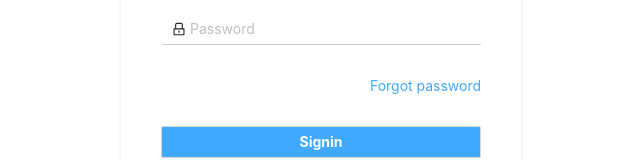
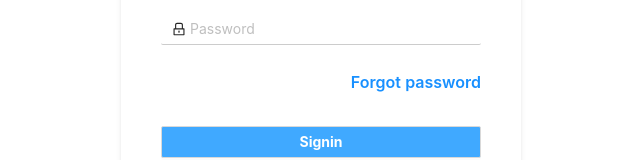
Before and after one commit to papercoding/react-web-admin-store-management, a React (Create React App) app: page /login in a window 1280 px wide. Shown: the part 218-378 px from the top of the page, without its empty margins (319-959 px from the left). Built offline with nearby package versions, Linux system fonts and the light colour scheme.

Commit message:
Add feature route forgot password page

```diff
--- a/src/App.tsx
+++ b/src/App.tsx
@@ -5,6 +5,7 @@ import { ROUTES } from './utils/constants';
 import LoginPage from './pages/login/LoginPage';
 import SignUpPage from './pages/signup/RegisterPage';
 import ErrorPage from './pages/error/ErrorPage';
+import ForgotPassword from './pages/forgotPassword/ForgotPassword';
 
 import 'antd/dist/antd.css';
 import './styles/tailwind.output.css';
@@ -16,6 +17,7 @@ function App() {
       <Switch>
         <Route exact path={ROUTES.LOGIN} component={LoginPage} />
         <Route path={ROUTES.SIGN_UP} component={SignUpPage} />
+        <Route path={ROUTES.FORGOT_PASSWORD} component={ForgotPassword} />
         <Route component={ErrorPage} />
       </Switch>
     </div>
--- /dev/null
+++ b/src/pages/forgotPassword/ForgotPassword.tsx
@@ -0,0 +1,7 @@
+import React from 'react';
+
+const ForgotPassword = () => {
+  return <div>ForgotPassword</div>;
+};
+
+export default ForgotPassword;
--- a/src/pages/login/LoginPage.tsx
+++ b/src/pages/login/LoginPage.tsx
@@ -5,6 +5,7 @@ import { Form, Input, Typography } from 'antd';
 import { UserOutlined, LockOutlined } from '@ant-design/icons';
 
 import Button from '../../components/Button/Button';
+import { ROUTES } from '../../utils/constants';
 
 import './LoginPage.scss';
 
@@ -86,9 +87,9 @@ const LoginPage = () => {
           />
         </Form.Item>
         <Form.Item>
-          <a className='login-form-forgot' href='#forgot'>
-            Forgot password
-          </a>
+          <Title level={5} className='login-form-forgot'>
+            <Link to={ROUTES.FORGOT_PASSWORD}>Forgot password</Link>
+          </Title>
         </Form.Item>
 
         <Form.Item>
@@ -108,7 +109,7 @@ const LoginPage = () => {
         </Title>
 
         <Title level={5} className='signupLink'>
-          <Link to={`/signup`}>Sign up</Link>
+          <Link to={ROUTES.SIGN_UP}>Sign up</Link>
         </Title>
       </div>
     </div>
--- a/src/utils/constants.ts
+++ b/src/utils/constants.ts
@@ -1,6 +1,7 @@
 enum ROUTES {
-  LOGIN = "/login",
-  SIGN_UP = "/sign-up",
+  LOGIN = '/login',
+  SIGN_UP = '/sign-up',
+  FORGOT_PASSWORD = '/forgot-password',
 }
 
 export { ROUTES };
```
Also changed, not shown: src/pages/signup/SignupPage.tsx (deleted, +0 -7 lines), src/pages/forgotPassword/RegisterPage.scss (added).
